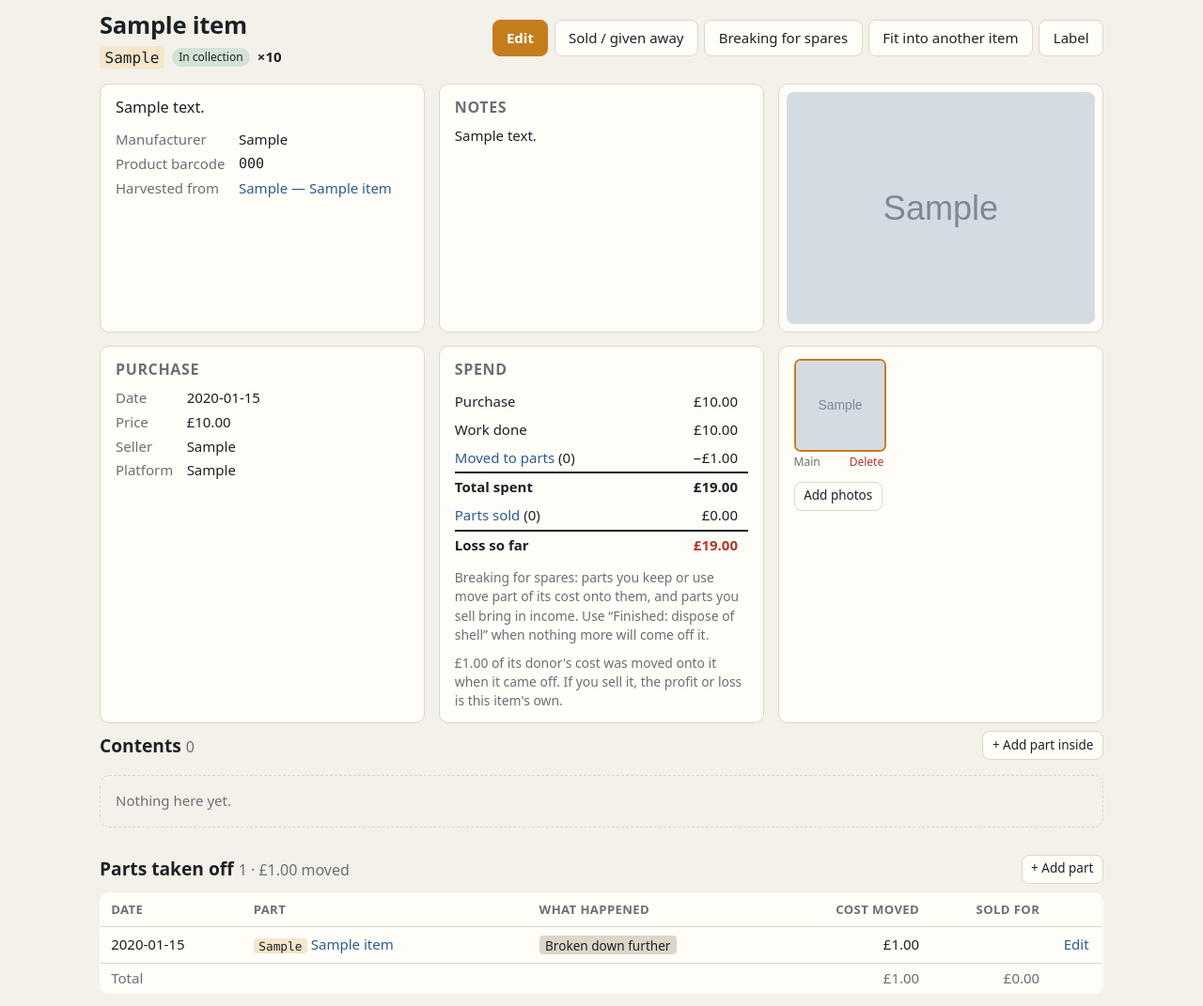
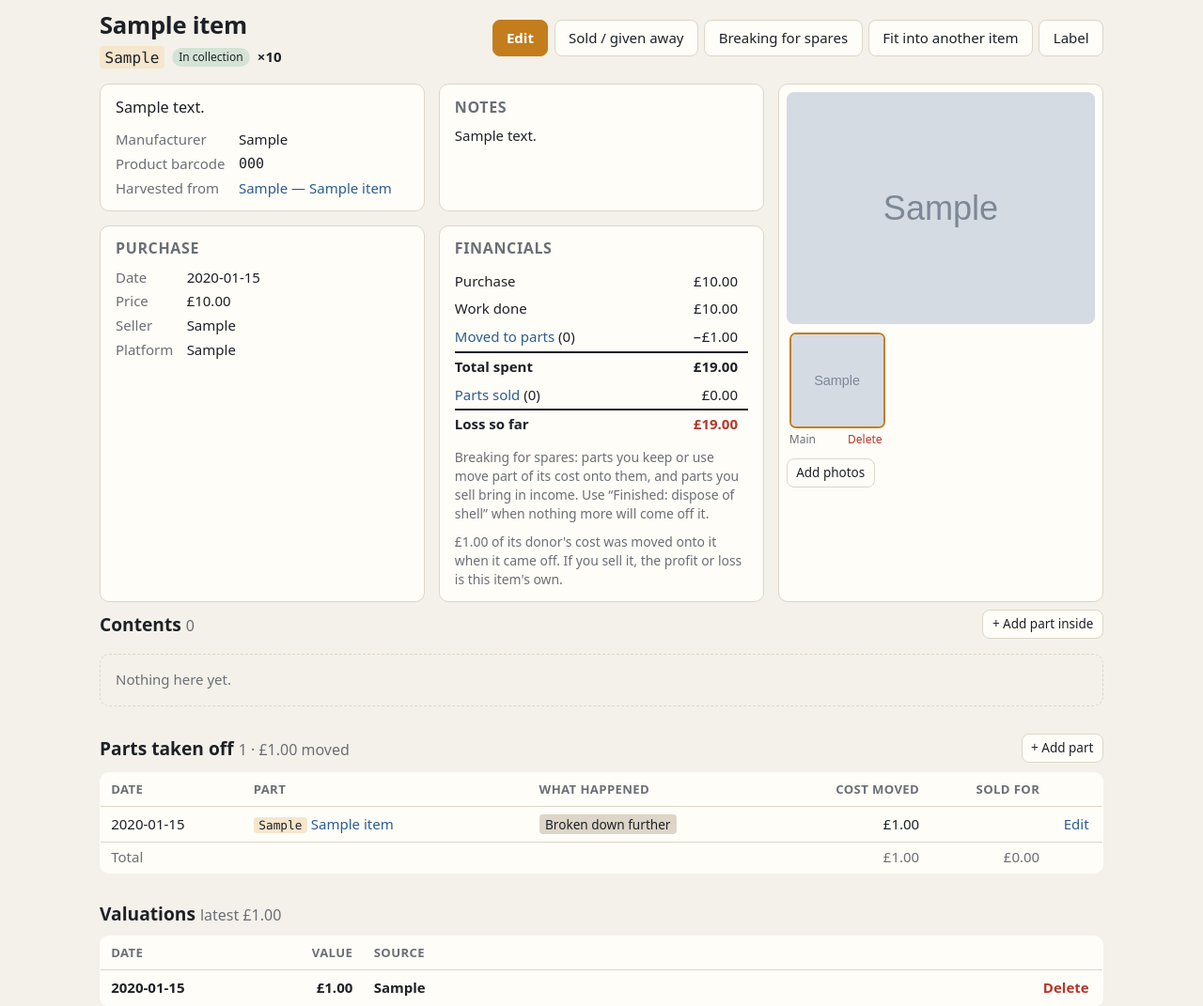
Before and after one commit to thepillock/relicbox, a Flask app: page /items/1 in a window 1280 px wide. Shown: the part 93-1164 px from the top of the page at 94% size. Run offline with Flask 3, Linux system fonts and the light colour scheme; data comes from the database, SQL or seed files in the repository; tables that the repository leaves empty hold one stand-in row (values such as "Sample post"); grey boxes marked "Sample" are stand-in pictures; data that the repository does not hold is empty.

Commit message:
Item page: "Financials" heading; photo and thumbnails in one panel
Co-Authored-By: Claude Opus 5.5 <noreply@anthropic.com>
Claude-Session: https://claude.ai/code/session_017D1izbd1F8fdUYrLA5rqB1

```diff
--- a/app/static/style.css
+++ b/app/static/style.css
@@ -324,7 +324,7 @@ tr[data-outcome=spare] .d-target { display: block; }
 
 /* item page layout: three columns, two rows, then the tables */
 .item-layout { display: grid; grid-template-columns: repeat(3, minmax(0, 1fr)); gap: .9rem; margin-bottom: .5rem;
-  grid-template-areas: "details notes photo" "purchase money thumbs"; }
+  grid-template-areas: "details notes photo" "purchase money photo"; }
 .panel { background: var(--panel); border: 1px solid var(--line); border-radius: var(--radius); padding: .8rem 1rem; min-width: 0; }
 .panel h3 { margin: 0 0 .5rem; }
 .panel .facts { gap: .25rem .9rem; }
@@ -333,9 +333,9 @@ tr[data-outcome=spare] .d-target { display: block; }
 .panel .hint { margin-top: .6rem; }
 .panel .valline { margin: .7rem 0 0; }
 .p-details { grid-area: details; } .p-notes { grid-area: notes; } .p-photo { grid-area: photo; }
-.p-purchase { grid-area: purchase; } .p-money { grid-area: money; } .p-thumbs { grid-area: thumbs; }
+.p-purchase { grid-area: purchase; } .p-money { grid-area: money; }
 .notes-text { white-space: pre-line; max-height: 18rem; overflow: auto; }
-.p-photo { padding: .5rem; display: flex; }
+.p-photo { padding: .5rem; display: flex; flex-direction: column; gap: .6rem; }
 .main-photo { display: block; width: 100%; }
 .main-photo img { display: block; width: 100%; height: 100%; max-height: 22rem; min-height: 12rem; object-fit: contain;
   border-radius: 8px; background: var(--bg); }
@@ -347,12 +347,13 @@ tr[data-outcome=spare] .d-target { display: block; }
 .thumb-btn img { display: block; width: 100%; aspect-ratio: 1; object-fit: cover; }
 .thumbs figure.current .thumb-btn { border-color: var(--accent); }
 .thumbs figcaption { display: flex; justify-content: space-between; font-size: .75rem; padding: .15rem 0; }
-.p-thumbs .upload { margin: .6rem 0 0; }
+.p-photo .upload { margin: 0; }
+.p-photo .thumbs { padding: 0 .2rem; }
 @media (max-width: 900px) {
-  .item-layout { grid-template-columns: 1fr 1fr; grid-template-areas: "photo photo" "thumbs thumbs" "details notes" "purchase money"; }
+  .item-layout { grid-template-columns: 1fr 1fr; grid-template-areas: "photo photo" "details notes" "purchase money"; }
 }
 @media (max-width: 640px) {
-  .item-layout { grid-template-columns: 1fr; grid-template-areas: "photo" "thumbs" "details" "money" "purchase" "notes"; }
+  .item-layout { grid-template-columns: 1fr; grid-template-areas: "photo" "details" "money" "purchase" "notes"; }
 }
 
 /* "Sure?" confirmation on dangerous buttons */
--- a/app/templates/item_view.html
+++ b/app/templates/item_view.html
@@ -59,6 +59,23 @@
       </form>
     </div>
     {% endif %}
+    {% if photos %}
+    <div class="thumbs">
+      {% for p in photos %}
+      <figure class="{{ 'current' if loop.first }}">
+        <button type="button" class="thumb-btn" data-full="{{ url_for('media_photo', filename=p.filename) }}" title="Show this photo">
+          <img loading="lazy" src="{{ url_for('media_thumb', filename=p.filename) }}" alt=""></button>
+        <figcaption>
+          {% if not loop.first %}<form method="post" action="{{ url_for('photo_primary', photo_id=p.id) }}" class="inline"><button class="link">Main</button></form>{% else %}<span class="muted">Main</span>{% endif %}
+          <form method="post" action="{{ url_for('photo_delete', photo_id=p.id) }}" class="inline" data-confirm="Delete this photo"><button class="link danger">Delete</button></form>
+        </figcaption>
+      </figure>
+      {% endfor %}
+    </div>
+    <form method="post" enctype="multipart/form-data" action="{{ url_for('photo_upload', item_id=item.id) }}" class="upload">
+      <label class="btn small">Add photos<input type="file" name="photos" accept="image/*" multiple hidden data-autosubmit></label>
+    </form>
+    {% endif %}
   </section>
 
   <section class="panel p-purchase">
@@ -72,7 +89,7 @@
   </section>
 
   <section class="panel p-money">
-    <h3>Spend</h3>
+    <h3>Financials</h3>
     {% set parts_income = part_totals.sold %}
     <table class="totals">
       <tr><td>Purchase</td><td>{{ item.purchase_price|money }}</td></tr>
@@ -116,25 +133,6 @@
 
   </section>
 
-  <section class="panel p-thumbs">
-    {% if photos %}
-    <div class="thumbs">
-      {% for p in photos %}
-      <figure class="{{ 'current' if loop.first }}">
-        <button type="button" class="thumb-btn" data-full="{{ url_for('media_photo', filename=p.filename) }}" title="Show this photo">
-          <img loading="lazy" src="{{ url_for('media_thumb', filename=p.filename) }}" alt=""></button>
-        <figcaption>
-          {% if not loop.first %}<form method="post" action="{{ url_for('photo_primary', photo_id=p.id) }}" class="inline"><button class="link">Main</button></form>{% else %}<span class="muted">Main</span>{% endif %}
-          <form method="post" action="{{ url_for('photo_delete', photo_id=p.id) }}" class="inline" data-confirm="Delete this photo"><button class="link danger">Delete</button></form>
-        </figcaption>
-      </figure>
-      {% endfor %}
-    </div>
-    <form method="post" enctype="multipart/form-data" action="{{ url_for('photo_upload', item_id=item.id) }}" class="upload">
-      <label class="btn small">Add photos<input type="file" name="photos" accept="image/*" multiple hidden data-autosubmit></label>
-    </form>
-    {% else %}<p class="muted small">Photo thumbnails appear here.</p>{% endif %}
-  </section>
 </div>
 
 {% set is_donor = item.broken_date %}
```
Also changed, not shown: tests/smoke.py (+1 -1 lines).
